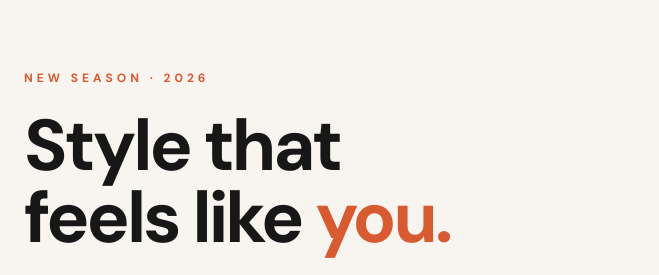
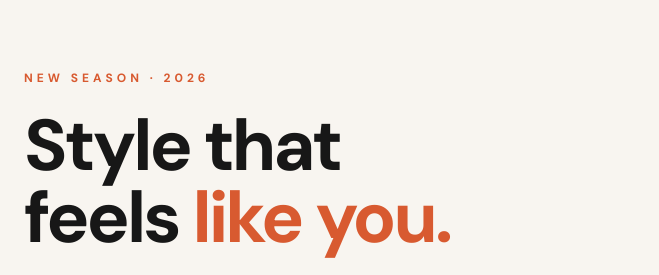
Before and after one commit to anmhedayetullah/Twenty, a plain HTML site: page frontend/index.html in a window 1280 px wide. Shown: the part 231-506 px from the top of the page, 0-659 px from the left. Drawn offline with nearby package versions, Linux system fonts and the light colour scheme.

Commit message:
Hero section

```diff
--- a/frontend/index.html
+++ b/frontend/index.html
@@ -171,8 +171,8 @@
                     <h2 class="text-5xl md:text-7xl font-bold leading-tight mb-6">
                         Style that
                         <br>
-                        feels like
-                        <span class="text-coral">you.</span>
+                        feels
+                        <span class="text-coral">like you.</span>
                     </h2>
 
                     <p class="text-gray-600 text-base leading-7 max-w-md mb-8">
```
